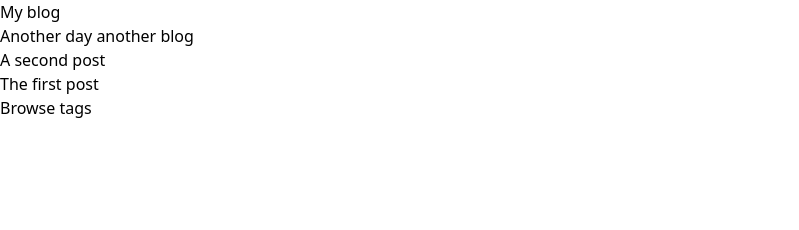
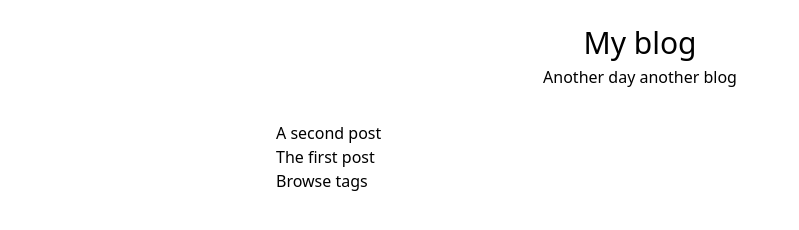
Before and after one commit to mundish/blog, a Gatsby site: page / in a window 1280 px wide. Shown: the whole page, without its empty margins (0-799 px from the left). Built offline with nearby package versions, Linux system fonts and the light colour scheme; Gatsby itself is replaced by a stand-in of ours.

Commit message:
feat: add basic styles to header and layout components

```diff
--- a/src/components/Header.js
+++ b/src/components/Header.js
@@ -4,9 +4,9 @@ import { StaticQuery, graphql } from "gatsby"
 const TitleAndDesc = ({ data }) => {
   const { title, description } = data.site.siteMetadata
   return (
-    <div>
-      <h2>{title}</h2>
-      <p>{description}</p>
+    <div className="mb-8">
+      <h2 className="text-3xl text-center">{title}</h2>
+      <p className="text-center">{description}</p>
     </div>
   )
 }
@@ -27,4 +27,4 @@ const Header = () => (
   />
 )
 
-export default Header;
+export default Header
--- a/src/components/layout.js
+++ b/src/components/layout.js
@@ -2,7 +2,7 @@ import React from "react"
 import Header from "./Header"
 
 export default ({ children }) => (
-  <div className="m-0 layout">
+  <div className="m-0 max-w-3xl mx-auto p-5">
     <Header />
     {children}
   </div>
```
